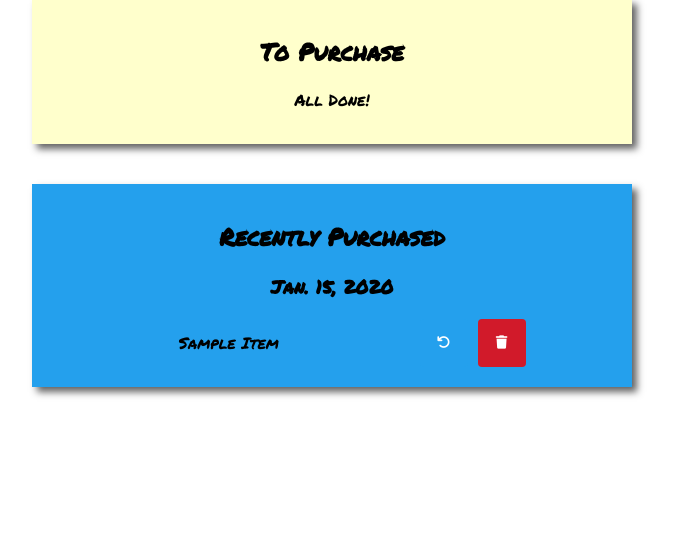
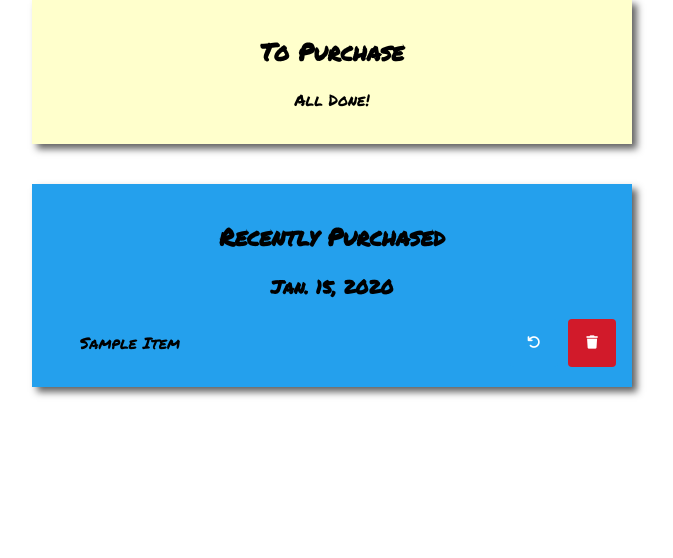
Before and after one commit to bgaudino/brian-api, a Django app: page / in a window 1280 px wide. Shown: the part 258-816 px from the top of the page, without its empty margins (308-981 px from the left). Run offline with Django 4.2, Linux system fonts and the light colour scheme; tables that the repository leaves empty hold one stand-in row (values such as "Sample post"); some libraries are stand-ins or nearby versions.

Commit message:
Deal with text overflow

```diff
--- a/shopping/static/css/index.css
+++ b/shopping/static/css/index.css
@@ -24,7 +24,7 @@ section {
 .row {
   display: grid;
   align-items: center;
-  grid-template-columns: 4fr 1fr 1fr;
+  grid-template-columns: 5fr 1fr;
   margin: 4px 0;
 }
 main {
@@ -42,7 +42,6 @@ input {
 }
 div {
   display: flex;
-  justify-content: center;
 }
 button {
   cursor: pointer;
@@ -74,3 +73,16 @@ form {
 #purchased {
   background-color: #24a0ed;
 }
+.item {
+  display: block;
+  max-width: 100%;
+  white-space: normal;
+  overflow: hidden;
+  text-overflow: ellipsis;
+  padding-left: 2rem;
+}
+.buttonGroup {
+  display: flex;
+  justify-content: center;
+  align-items: center;
+}
--- a/shopping/templates/shopping/index.html
+++ b/shopping/templates/shopping/index.html
@@ -42,7 +42,7 @@
         {% endif %} {% for item in items %}
         <div class="row">
           <div class="item">{{ item }}</div>
-          <div>
+          <div class="buttonGroup">
             <button class="buyButton" value="{{ item.id }}">
               <i class="fas fa-check"></i>
             </button>
```
